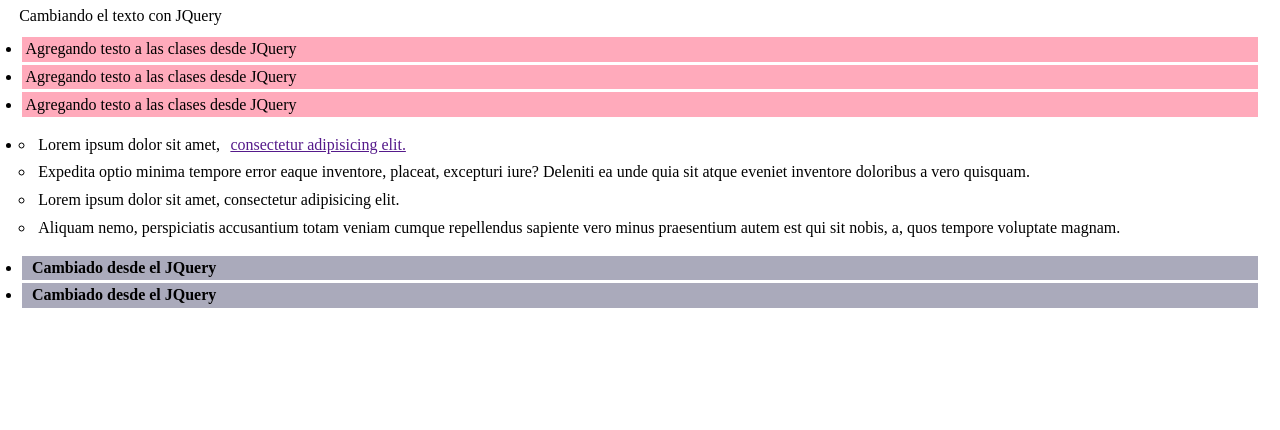
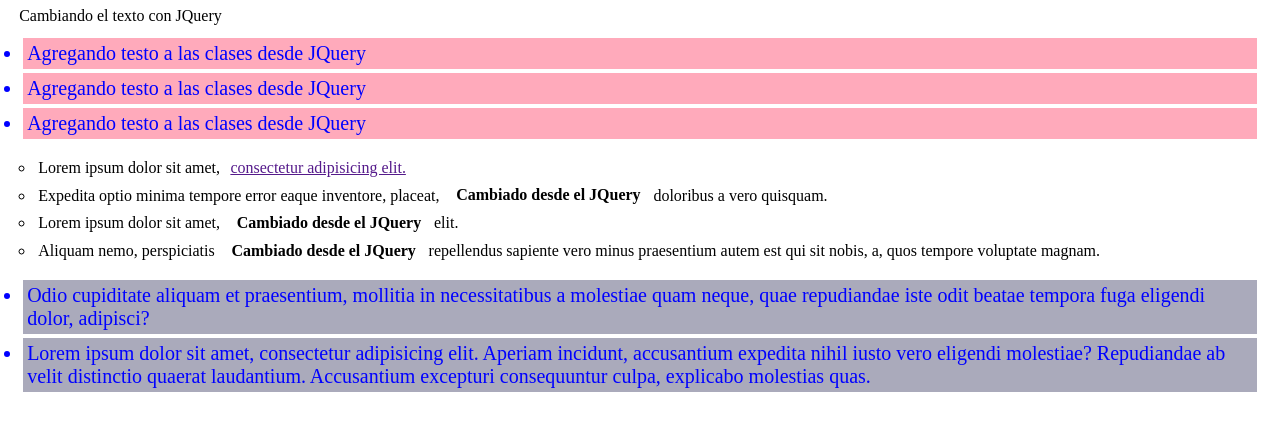
Before and after one commit to JuanDuran85/Ejercicios_JQuery, a plain HTML site: page Ejercicio_1/index.html in a window 1280 px wide. Shown: the part 72-502 px from the top of the page. Drawn offline with nearby package versions, Linux system fonts and the light colour scheme.

Commit message:
fin del ejercicio 1

```diff
--- a/Ejercicio_1/css/main.css
+++ b/Ejercicio_1/css/main.css
@@ -10,3 +10,8 @@
 .clase_2 {
 	background-color: #aaaabb;
 }
+
+.clase_3 {
+	font-size: 20px;
+	color: blue;
+}
--- a/Ejercicio_1/index.html
+++ b/Ejercicio_1/index.html
@@ -12,18 +12,18 @@
 		<p>Lorem ipsum dolor sit amet, consectetur adipisicing elit. Tenetur eligendi rerum quasi delectus tempora recusandae, dolor nostrum incidunt voluptas doloremque, sint suscipit eaque non at molestias nesciunt voluptates minus, iste!</p>
 		<p>Lorem ipsum dolor sit amet, consectetur adipisicing elit. Quidem consequatur, sed ea, quod non perferendis ex sunt, dolore earum soluta eum mollitia sint eos? Consectetur corrupti id ratione sapiente voluptatem!</p>
 	</section>
-	<ul>
+	<ul id="lista">
 		<li class="clase_1">Lorem ipsum dolor sit amet, consectetur adipisicing elit. Ullam eveniet nulla quisquam.</li>
 		<li class="clase_1">Earum obcaecati sed odio iure cum quisquam, illo excepturi possimus autem incidunt vel nam tempora molestiae, voluptatum totam?</li>
 		<li class="clase_1">Lorem ipsum dolor sit amet, consectetur adipisicing elit.</li>
-		<li>
+		<div>
 			<ul>
 				<li>Lorem ipsum dolor sit amet, <a href="">consectetur adipisicing elit.</a></li>
-				<li>Expedita optio minima tempore error eaque inventore, placeat, excepturi iure? Deleniti ea unde quia sit atque eveniet inventore doloribus a vero quisquam.</li>
-				<li>Lorem ipsum dolor sit amet, consectetur adipisicing elit.</li>
-				<li>Aliquam nemo, perspiciatis accusantium totam veniam cumque repellendus sapiente vero minus praesentium autem est qui sit nobis, a, quos tempore voluptate magnam.</li>
+				<li>Expedita optio minima tempore error eaque inventore, placeat, <span class="clase_1_2"> excepturi iure? Deleniti ea unde quia sit atque eveniet inventore</span>doloribus a vero quisquam.</li>
+				<li>Lorem ipsum dolor sit amet, <span class="clase_1_3">consectetur adipisicing </span>elit.</li>
+				<li>Aliquam nemo, perspiciatis <span class="clase_1_4">accusantium totam veniam cumque </span>repellendus sapiente vero minus praesentium autem est qui sit nobis, a, quos tempore voluptate magnam.</li>
 			</ul>
-		</li>
+		</div>
 		<li class="clase_2">Odio cupiditate aliquam et praesentium, mollitia in necessitatibus a molestiae quam neque, quae repudiandae iste odit beatae tempora fuga eligendi dolor, adipisci?</li>
 		<li class="clase_2">Lorem ipsum dolor sit amet, consectetur adipisicing elit. Aperiam incidunt, accusantium expedita nihil iusto vero eligendi molestiae? Repudiandae ab velit distinctio quaerat laudantium. Accusantium excepturi consequuntur culpa, explicabo molestias quas.</li>
 	</ul>
--- a/Ejercicio_1/js/script.js
+++ b/Ejercicio_1/js/script.js
@@ -17,6 +17,9 @@
 	// Cambiando el texto de las selecciones mediante clases
 	$(".clase_1").text('Agregando testo a las clases desde JQuery');
 	//seleccionando mediante clase y cambiando el HTML
-	$(".clase_2").html("<strong>Cambiado desde el JQuery</strong>")
-
+	$(".clase_1_2, .clase_1_3, .clase_1_4").html("<strong>Cambiado desde el JQuery</strong>");
+	//aqui se seleccionan todos los descendientes del selector
+	//$("#lista li").addClass('clase_3');
+	//aquí solo se seleccionan los descendientes directos del selector
+	$("#lista > li").addClass('clase_3');
 });
```
